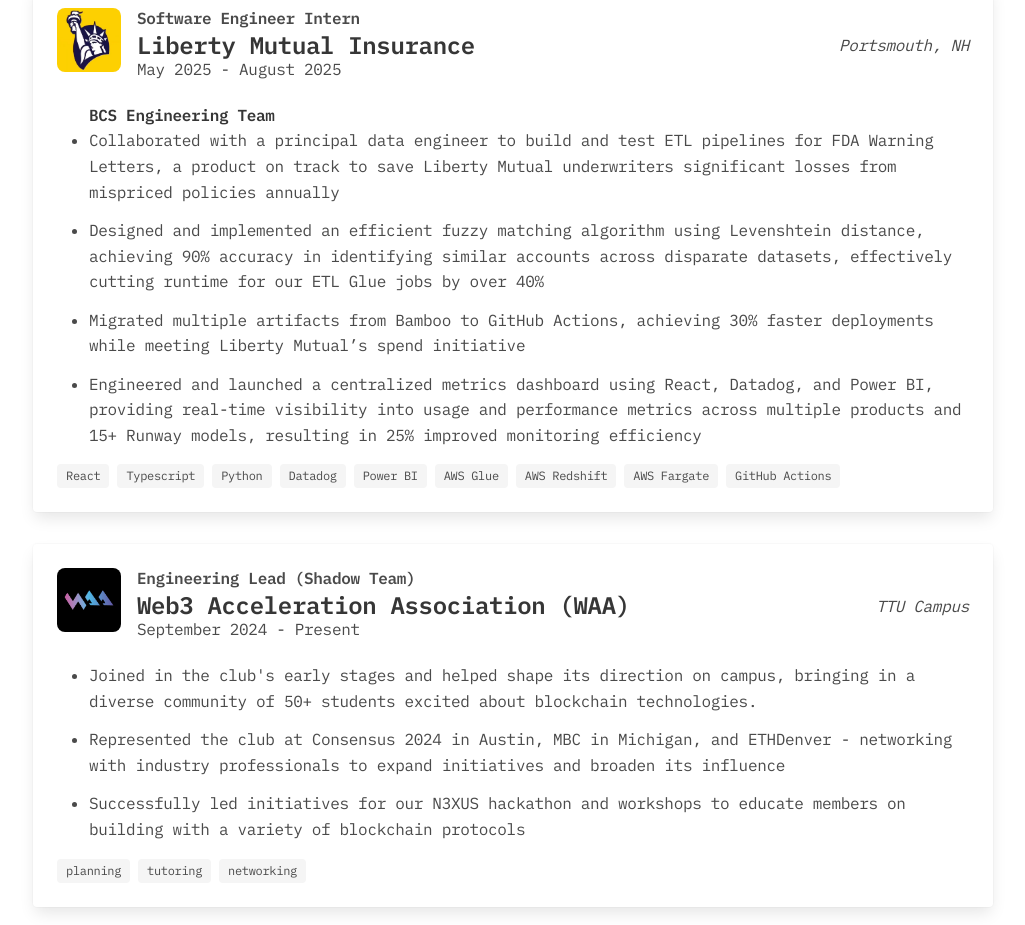
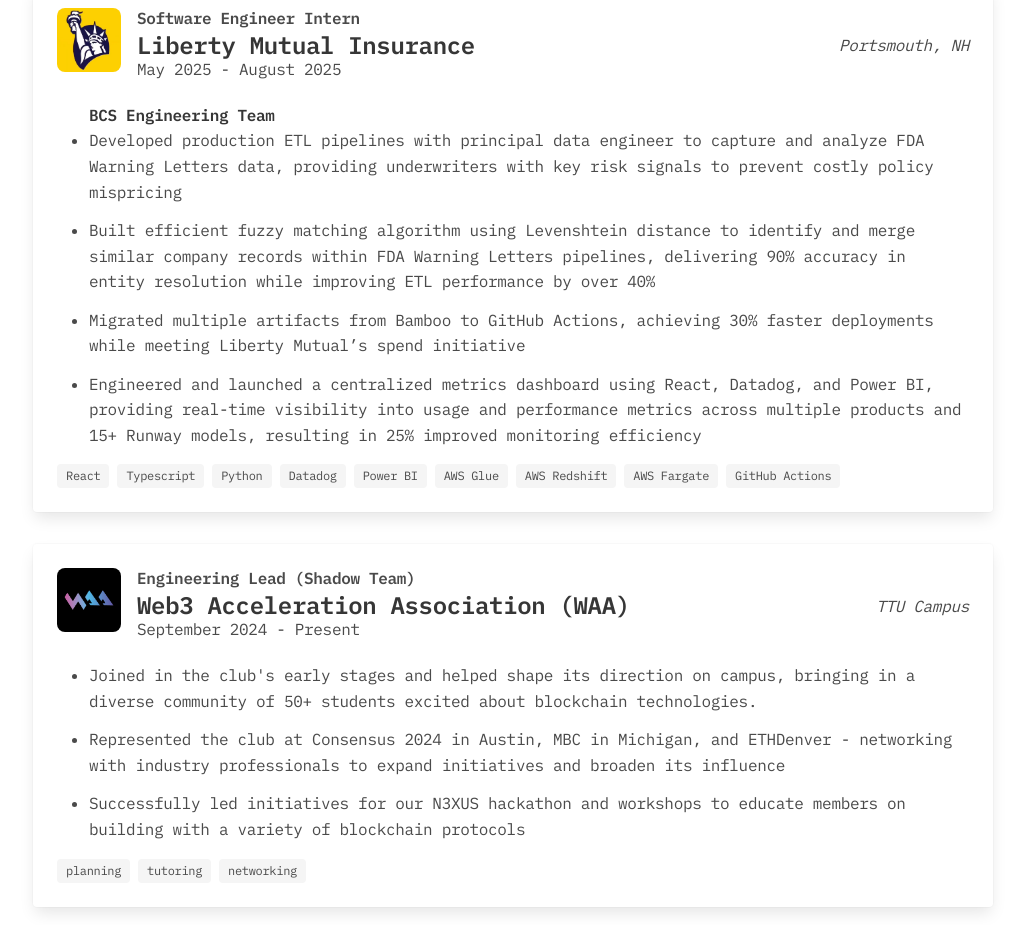
Before and after one commit to jb-gy/jb-gy.github.io, a plain HTML site: page index.html in a window 1280 px wide. Shown: the part 1513-2438 px from the top of the page, without its empty margins (127-1152 px from the left). Drawn offline with nearby package versions, Linux system fonts and the light colour scheme.

Commit message:
Update index.html

```diff
--- a/index.html
+++ b/index.html
@@ -166,8 +166,8 @@
             <p></p>
             <ul>
                 <strong>BCS Engineering Team</strong>
-                <li>Collaborated with a principal data engineer to build and test ETL pipelines for FDA Warning Letters, a product on track to save Liberty Mutual underwriters significant losses from mispriced policies annually</li>
-                <li>Designed and implemented an efficient fuzzy matching algorithm using Levenshtein distance, achieving 90% accuracy in identifying similar accounts across disparate datasets, effectively cutting runtime for our ETL Glue jobs by over 40%</li>
+                <li>Developed production ETL pipelines with principal data engineer to capture and analyze FDA Warning Letters data, providing underwriters with key risk signals to prevent costly policy mispricing</li>
+                <li>Built efficient fuzzy matching algorithm using Levenshtein distance to identify and merge similar company records within FDA Warning Letters pipelines, delivering 90% accuracy in entity resolution while improving ETL performance by over 40%</li>
                 <li>Migrated multiple artifacts from Bamboo to GitHub Actions, achieving 30% faster deployments while meeting Liberty Mutual’s spend initiative</li>
                 <li>Engineered and launched a centralized metrics dashboard using React, Datadog, and Power BI, providing real-time visibility into usage and performance metrics across multiple products and 15+ Runway models, resulting in 25% improved monitoring efficiency</li>
             </ul>
```
